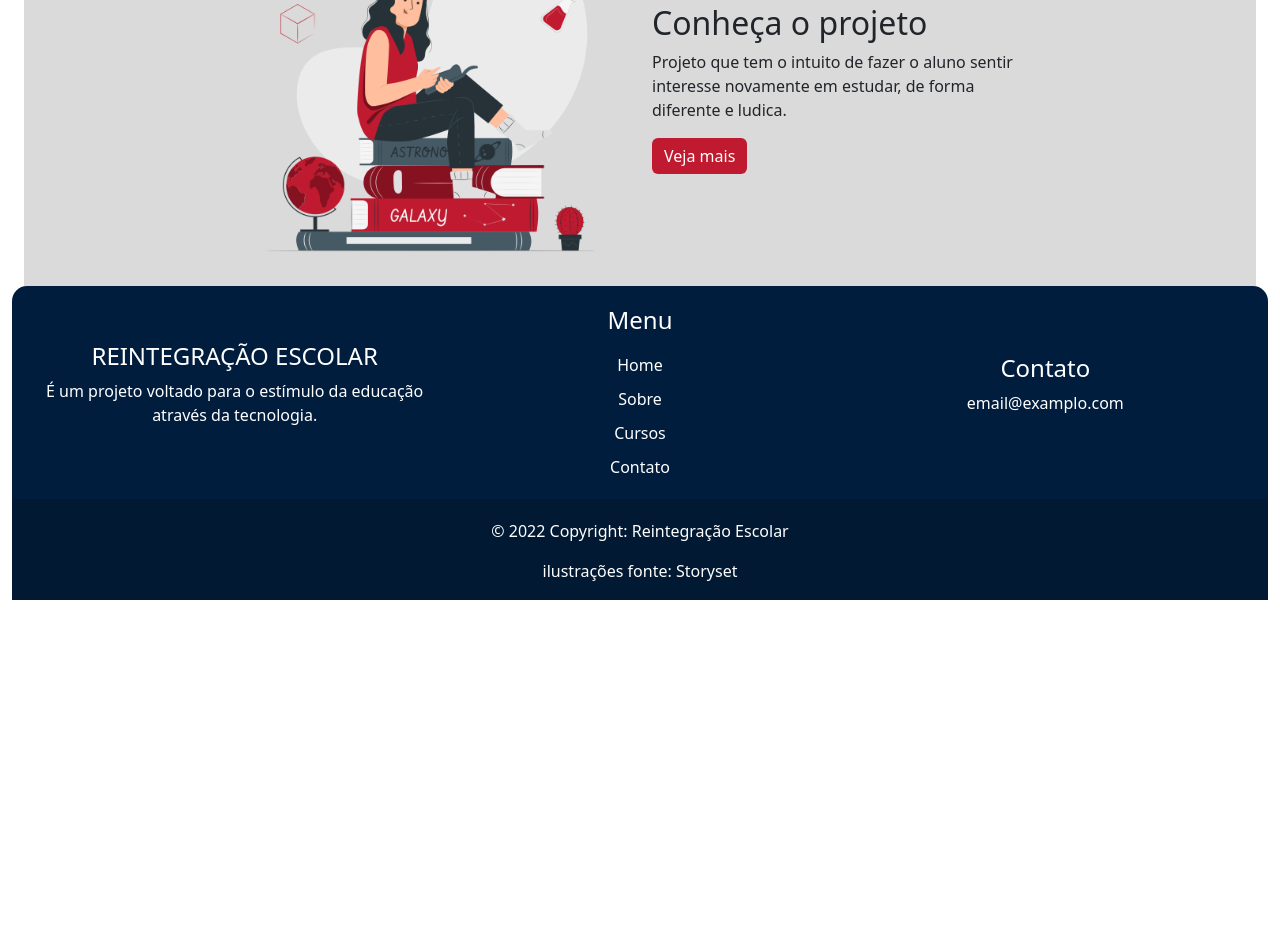
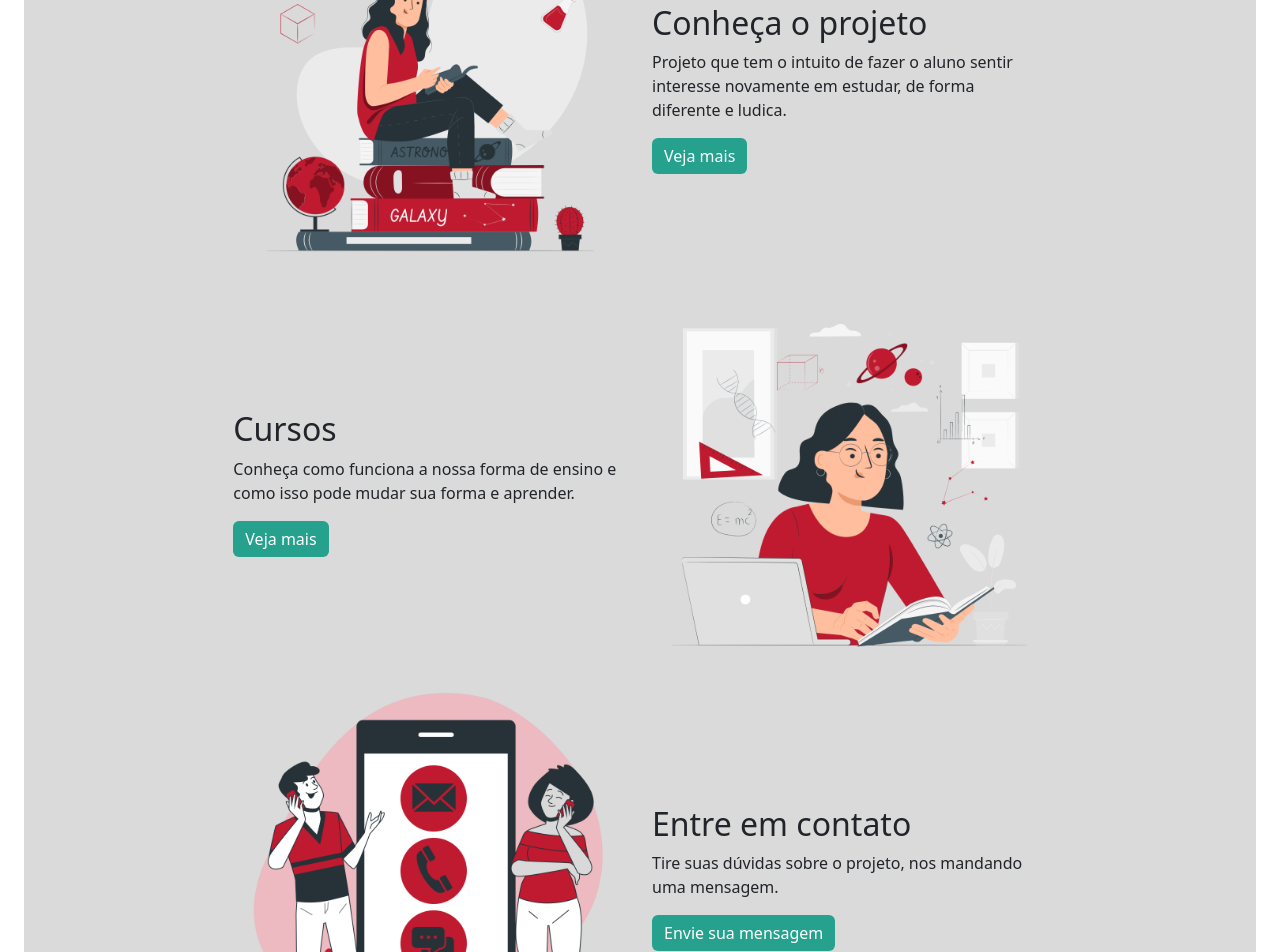
Before and after one commit to Reintegracao-Escolar/reintegracao-escolar-2.0, a React (Create React App) app: page / in a window 1280 px wide. Shown: the part 600-1552 px from the top of the page. Before the commit the page ends 1200 px from the top, so only its background shows below. Built offline with nearby package versions, Linux system fonts and the light colour scheme.

Commit message:
página home ok

```diff
--- a/src/css/Home.css
+++ b/src/css/Home.css
@@ -19,11 +19,11 @@
     background-color: #dadada;
 }
 
-.btn.btn-primary {
+#home .btn.btn-primary {
     background-color: #25a18e !important;
     border: none;
 }
 
-.btn.btn-primary:hover {
+#home .btn.btn-primary:hover {
     background-color: #1c796b !important;
 }
--- a/src/pages/Home.js
+++ b/src/pages/Home.js
@@ -2,15 +2,18 @@ import React from 'react'
 import { Button, Col, Container, Row } from 'react-bootstrap'
 import ImgTopoHome from '../img/top-home.png'
 import Conheca from '../img/conheca.png'
+import CursosImg from '../img/cursos.png'
+import ContatoImg from '../img/contato.png'
 import '../css/Home.css'
+import Contato from './Contato'
 
 export default function Home() {
   return (
-    <Container fluid>
+    <Container fluid id='home'>
       <section className='topo'>
         <Row className='align-items-center justify-content-md-center'>
           <Col xs={4}>
-            <h1>Reintegração Escolar</h1>
+            <h2>Reintegração Escolar</h2>
             <p>
               A plataforma tem como principal intuito complementar o aprendizado escolar de maneira tecnológica com o objetivo de resgatar e estimular o interesse aos estudos.
             </p>
@@ -24,14 +27,45 @@ export default function Home() {
       <section className='conheca'>
         <Row className='align-items-center justify-content-md-center'>
           <Col xs={4}>
-          <img src={Conheca} className='img-fluid d-none d-md-block' />
+            <img src={Conheca} className='img-fluid d-none d-md-block' />
           </Col>
           <Col xs={4}>
-          <h2>Conheça o projeto</h2>
-          <p>
-          Projeto que tem o intuito de fazer o aluno sentir interesse novamente em estudar, de forma diferente e ludica.
-          </p>
-          <Button>Veja mais</Button>
+            <h2>Conheça o projeto</h2>
+            <p>
+              Projeto que tem o intuito de fazer o aluno sentir interesse novamente em estudar, de forma diferente e ludica.
+            </p>
+            <Button href='/sobre'>Veja mais</Button>
+          </Col>
+        </Row>
+      </section>
+
+      <section className='conheca'>
+        <Row className='align-items-center justify-content-md-center'>
+          <Col xs={4}>
+            <h2>Cursos</h2>
+            <p>
+            Conheça como funciona a nossa forma de ensino e como isso pode mudar sua forma e aprender.
+            </p>
+            <Button href='/cursos'>Veja mais</Button>
+          </Col>
+          <Col xs={4}>
+            <img src={CursosImg} className='img-fluid d-none d-md-block' />
+          </Col>
+        </Row>
+      </section>
+
+      <section className='conheca'>
+        <Row className='align-items-center justify-content-md-center'>
+          <Col xs={4}>
+            <img src={ContatoImg} className='img-fluid d-none d-md-block' />
+          </Col>
+          <Col xs={4}>
+            <h2>Entre em contato</h2>
+            <p>
+            Tire suas dúvidas sobre o projeto,
+nos mandando uma mensagem.
+            </p>
+            <Button href='/contato'>Envie sua mensagem</Button>
           </Col>
         </Row>
       </section>
```
Also changed, not shown: src/img/contato.png (renamed from src/img/Get in touch-bro.png), src/img/cursos.png (renamed from src/img/Learning-pana.png).
